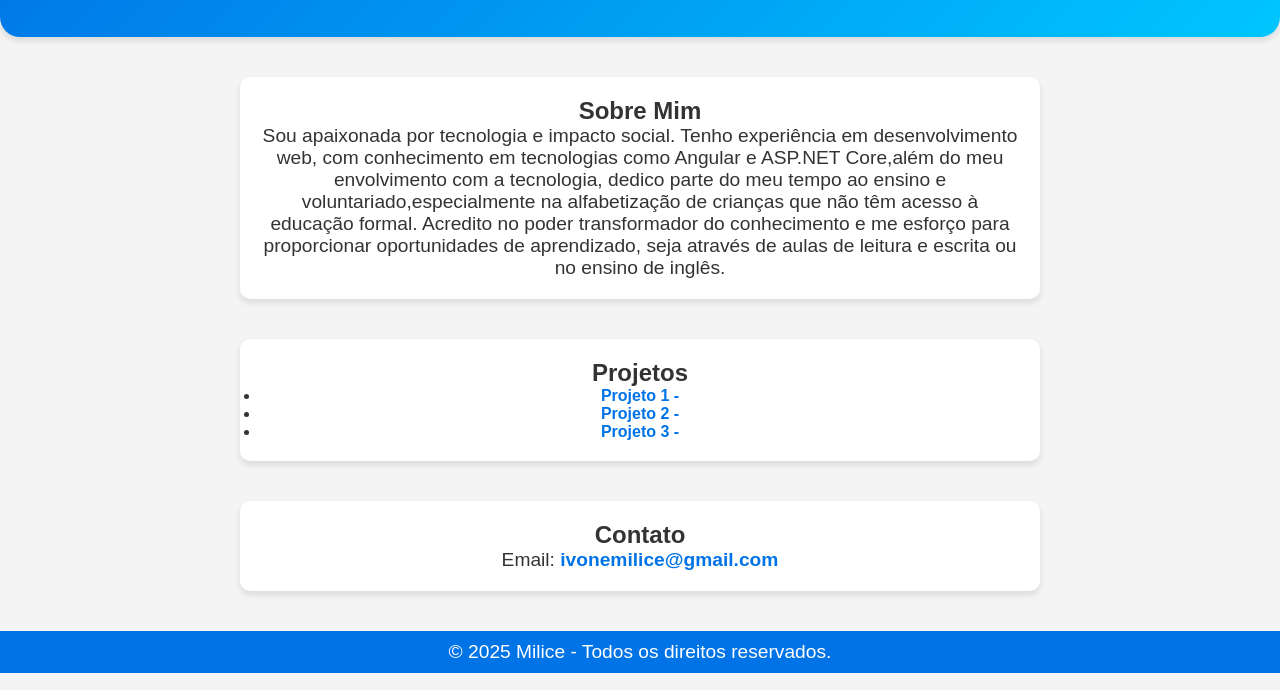
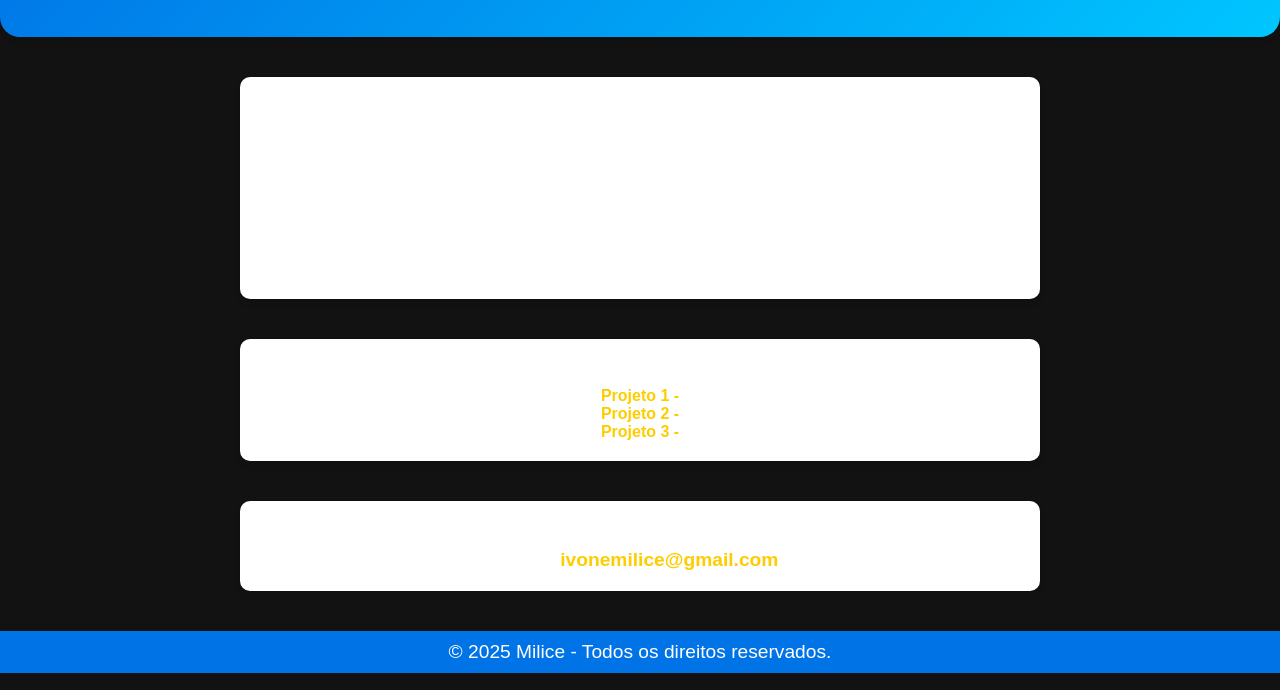
Before and after one commit to IvoneMilice18/Portfolio, a plain HTML site: page index.html in a window 1280 px wide. Both pictures are taken after a click on the button "Alternar Modo". Shown: the part 110-800 px from the top of the page. Drawn offline with Linux system fonts and the light colour scheme.

Commit message:
Update style.css

```diff
--- a/style.css
+++ b/style.css
@@ -66,6 +66,16 @@ a {
 a:hover {
     text-decoration: underline;
 }
+/* Modo escuro */
+.dark-mode {
+    background-color: #121212;
+    color: #ffffff;
+}
+
+.dark-mode a {
+    color: #ffcc00;
+}
+
 
 /* Rodapé */
 footer {
```
